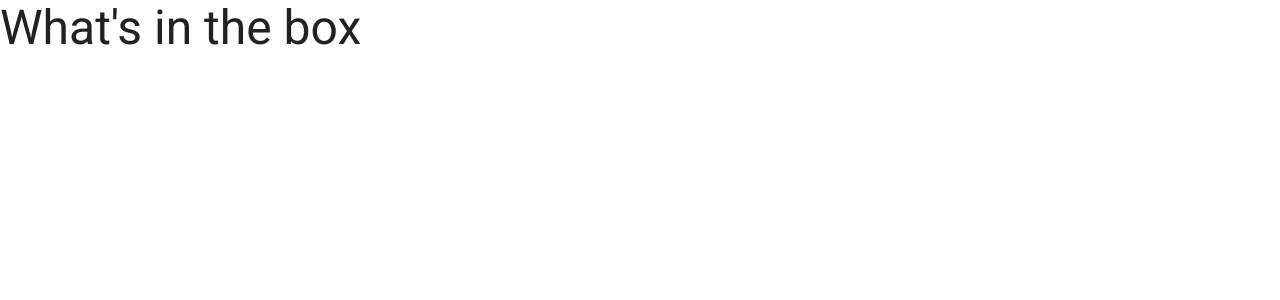
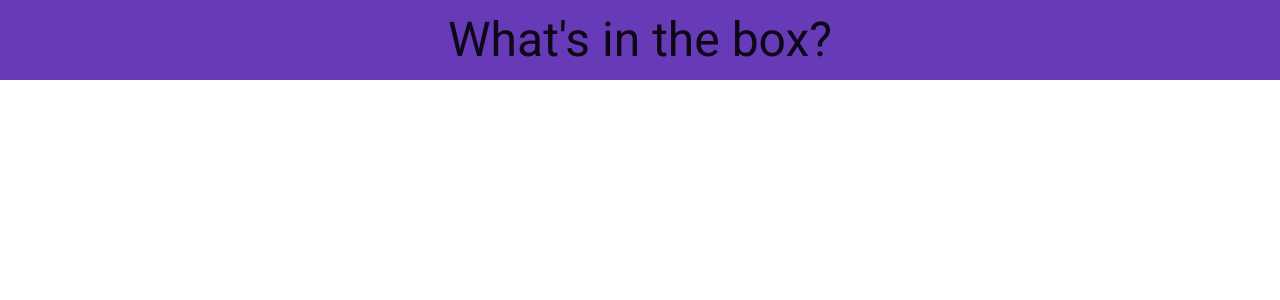
Before and after one commit to Chudeep/whatsinthebox, a Next.js app: page / in a window 1280 px wide. Shown: the top 300 px of the page. Built offline with nearby package versions, Linux system fonts and the light colour scheme.

Commit message:
Add Header

```diff
--- a/pages/index.jsx
+++ b/pages/index.jsx
@@ -2,19 +2,14 @@
 /* -----------------------  Globals ------------------ */
 import React from 'react';
 
-/* -----------------------  Material UI ------------------ */
-import Typography from '@material-ui/core/Typography';
+/* -----------------------  Child Components ------------------ */
+import Header from '../src/components/Header';
 
 /* -----------------------  Components ------------------ */
-const Index = () => {
-  const title = "What's in the box";
-  return (
-    <>
-      <Typography variant="h3">
-        {title}
-      </Typography>
-    </>
-  );
-};
+const Index = () => (
+  <>
+    <Header />
+  </>
+);
 
 export default Index;
--- /dev/null
+++ b/src/components/Header.jsx
@@ -0,0 +1,42 @@
+// @flow
+/* -----------------------  Globals ------------------ */
+import React from 'react';
+
+/* -----------------------  Material UI ------------------ */
+import {
+  useTheme,
+  Box,
+  Typography,
+} from '@material-ui/core';
+import { withStyles } from '@material-ui/styles';
+
+/* -----------------------  Styles ------------------ */
+const styles = () => ({
+  header: {
+    height: 200,
+  },
+});
+
+/* -----------------------  Components ------------------ */
+const Header = () => {
+  const title = "What's in the box?";
+  const theme = useTheme();
+  return (
+    <Box
+      height="10vh"
+      bgcolor={theme.palette.primary.main}
+      display="flex"
+      justifyContent="center"
+      alignItems="center"
+    >
+      <Typography
+        variant="h3"
+        color={theme.palette.contrastText.main}
+      >
+        {title}
+      </Typography>
+    </Box>
+  );
+};
+
+export default withStyles(styles)(Header);
--- a/src/theme.js
+++ b/src/theme.js
@@ -4,10 +4,10 @@ import { red } from '@material-ui/core/colors';
 const theme = createMuiTheme({
   palette: {
     primary: {
-      main: '##D84E70',
+      main: '#673ab7',
     },
     secondary: {
-      main: '#18315A',
+      main: '#29b6f6',
     },
     error: {
       main: red.A400,
@@ -15,6 +15,9 @@ const theme = createMuiTheme({
     background: {
       default: '#fff',
     },
+    contrastText: {
+      main: '#fff',
+    },
   },
 });
 
```
Also changed, not shown: package.json (+4 -3 lines).
